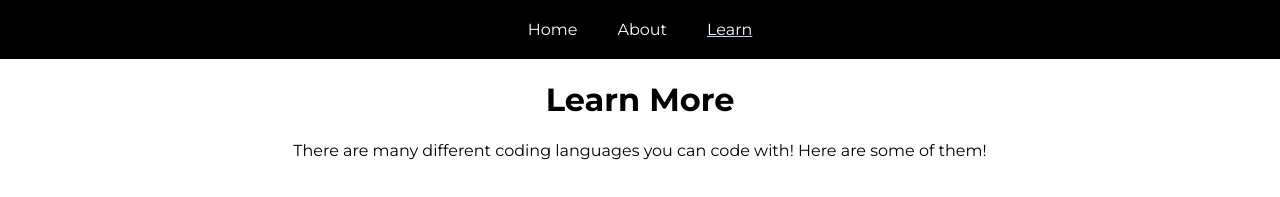
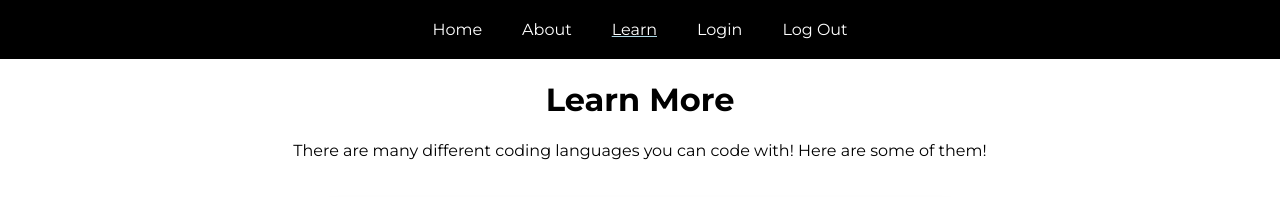
Before and after one commit to MrMacAttaxy/CodingLOL, a plain HTML site: page learn.html in a window 1280 px wide. Shown: the top 197 px of the page. Drawn offline with Linux system fonts and the light colour scheme; a script that the page names is missing.

Commit message:
Update learn.html

```diff
--- a/learn.html
+++ b/learn.html
@@ -10,6 +10,8 @@
     <a href="/">Home</a>
     <a href="/about.html">About</a>
     <a style="text-decoration: underline lightblue;" href="/learn.html">Learn</a>
+    <a href="/log-in.html">Login</a>
+    <a href="/log-out.html">Log Out</a>
   </div>
   <center>
   <h1>Learn More</h1>
@@ -34,3 +36,5 @@
   <script src="script.js"></script>
 </body>
 </html>
+<script type="text/javascript" src="https://www.authpro.com/auth/CodingLOL/?action=pp">
+</script>
```
